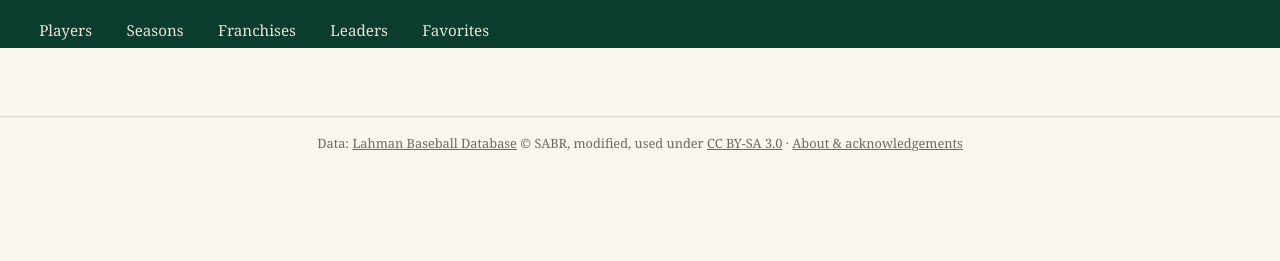
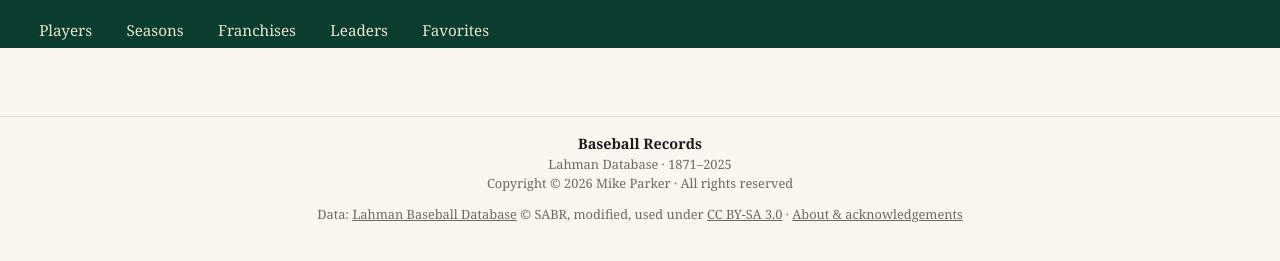
Before and after one commit to mikep63/baseball-records, a plain HTML site: page static/index.html in a window 1280 px wide. Shown: the part 81-342 px from the top of the page. Drawn offline with Linux system fonts and the light colour scheme; no server answers.

Commit message:
Give every site the same three-line colophon
Name, what this build is, who owns it -- the order an About box has used since
long before any of this. It was on none of them except radio-stations, and there
it was two lines and a licence link.

Each version line says what that app can honestly say. radio-stations and
baseball-games read theirs from meta.json at load, so it carries the data
vintage and the export shape a reader would quote in a report; baseball-records
and the astroplan pages have no meta.json to read and carry static text instead.
None of them invents a release number: the code changes rarely and the data on
its own schedule, so the data is the version.

The data notices are untouched and still sit below the block, because they are
obligations rather than decoration -- Retrosheet requires its wording, Lahman
and OpenNGC require their attribution, and none of that is mine to reword.

Copyright and all rights reserved, matching what radio-stations moved to. The
served pages are handed to every visitor whatever the repository visibility, so
these are the only marks on the part that stays copyable.

Co-Authored-By: Claude Opus 5 <noreply@anthropic.com>

```diff
--- a/docs/app.js
+++ b/docs/app.js
@@ -133,7 +133,7 @@ async function api(path) {
    that is live. */
 const APP_NAME = 'Baseball Records';
 const APP_VERSION = '1.0 beta';
-const APP_BUILD = '65499726f3e9';
+const APP_BUILD = '215e10af7198';
 
 /* ---------------------------------------------------------- favorites
 
--- a/docs/style.css
+++ b/docs/style.css
@@ -167,6 +167,13 @@ a.player-link:hover, a.team-link:hover { text-decoration: underline; }
 footer { text-align: center; color: var(--muted); font-size: .8rem; padding: 1rem; border-top: 1px solid var(--line); }
 footer a { color: var(--muted); }
 
+/* Name, what this build is, who owns it -- the order an About box has used
+   since long before any of this, and the same three lines on every one of
+   these sites. */
+.colophon { line-height: 1.5; margin-bottom: .7rem; }
+.colophon strong { color: var(--ink); font-size: .9rem; }
+
+
 .loading { color: var(--muted); font-style: italic; padding: 1rem 0; }
 
 /* ------------------------------------------------ iPad / tablet (≤1024px) */
--- a/docs/sw.js
+++ b/docs/sw.js
@@ -1,5 +1,5 @@
 /* generated by build_site.py */
-const CACHE = 'baseball-records-65499726f3e9';
+const CACHE = 'baseball-records-215e10af7198';
 const ASSETS = ["./", "index.html", "style.css", "app.js", "api-local.js", "manifest.json", "icon-180.png", "icon-512.png", "data/people.csv", "data/batting.csv", "data/pitching.csv", "data/fielding.csv", "data/teams.csv", "data/awards.csv", "data/allstar.csv", "data/hof.csv", "data/seriespost.csv", "data/franchises.csv", "data/franchise_eras.csv", "data/managers.csv", "data/franchise_parks.csv"];
 
 self.addEventListener('install', (e) => {
--- a/static/index.html
+++ b/static/index.html
@@ -204,6 +204,9 @@
 </main>
 
 <footer>
+  <p class="colophon"><strong>Baseball Records</strong><br>
+     Lahman Database · 1871–2025<br>
+     Copyright © 2026 Mike Parker · All rights reserved</p>
   <p>Data: <a href="https://sabr.org/lahman-database/" target="_blank" rel="noopener">Lahman
     Baseball Database</a> © SABR, modified, used under
     <a href="https://creativecommons.org/licenses/by-sa/3.0/" target="_blank" rel="noopener">CC BY-SA 3.0</a>
--- a/static/style.css
+++ b/static/style.css
@@ -167,6 +167,13 @@ a.player-link:hover, a.team-link:hover { text-decoration: underline; }
 footer { text-align: center; color: var(--muted); font-size: .8rem; padding: 1rem; border-top: 1px solid var(--line); }
 footer a { color: var(--muted); }
 
+/* Name, what this build is, who owns it -- the order an About box has used
+   since long before any of this, and the same three lines on every one of
+   these sites. */
+.colophon { line-height: 1.5; margin-bottom: .7rem; }
+.colophon strong { color: var(--ink); font-size: .9rem; }
+
+
 .loading { color: var(--muted); font-style: italic; padding: 1rem 0; }
 
 /* ------------------------------------------------ iPad / tablet (≤1024px) */
```
Also changed, not shown: docs/index.html (+3 -0 lines).
